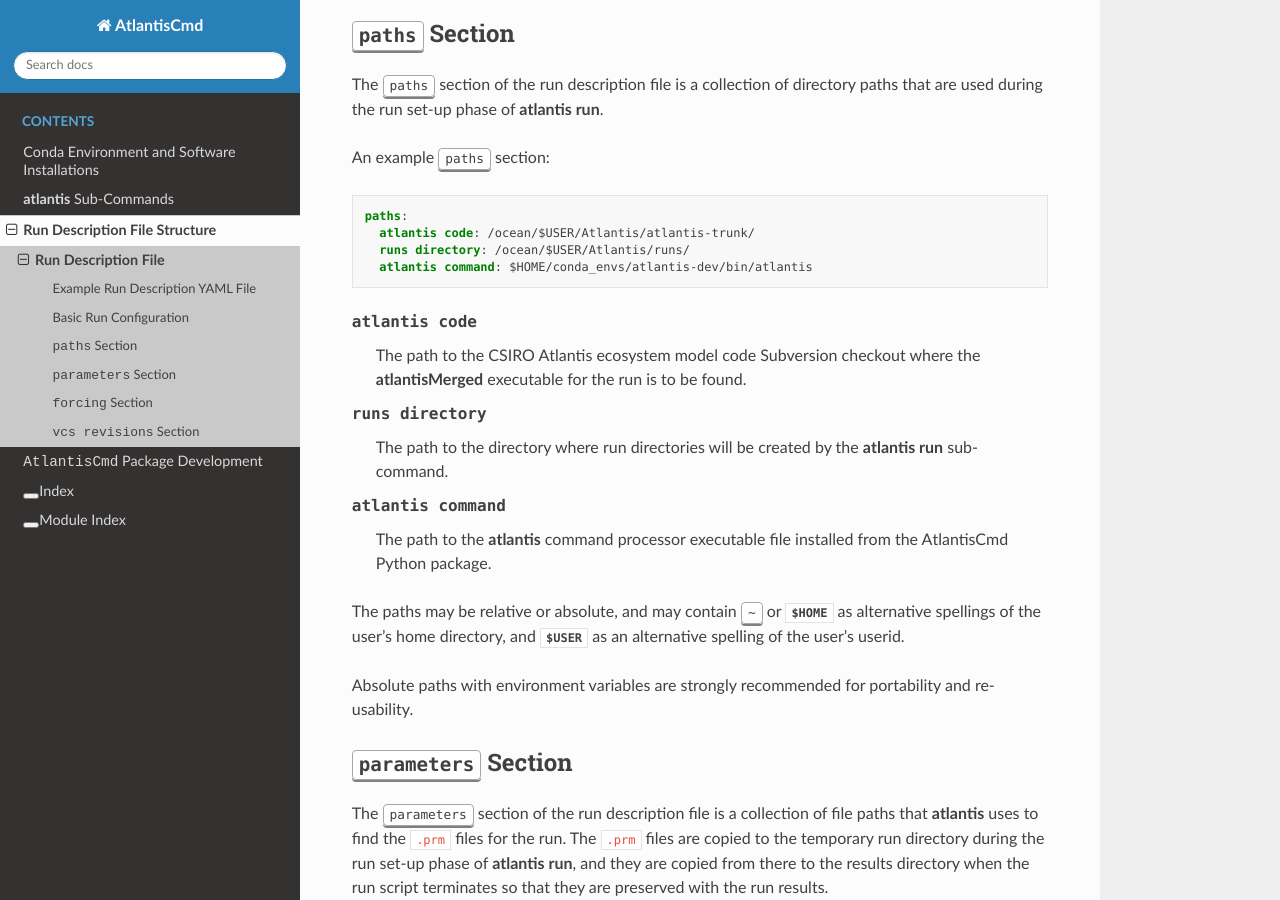
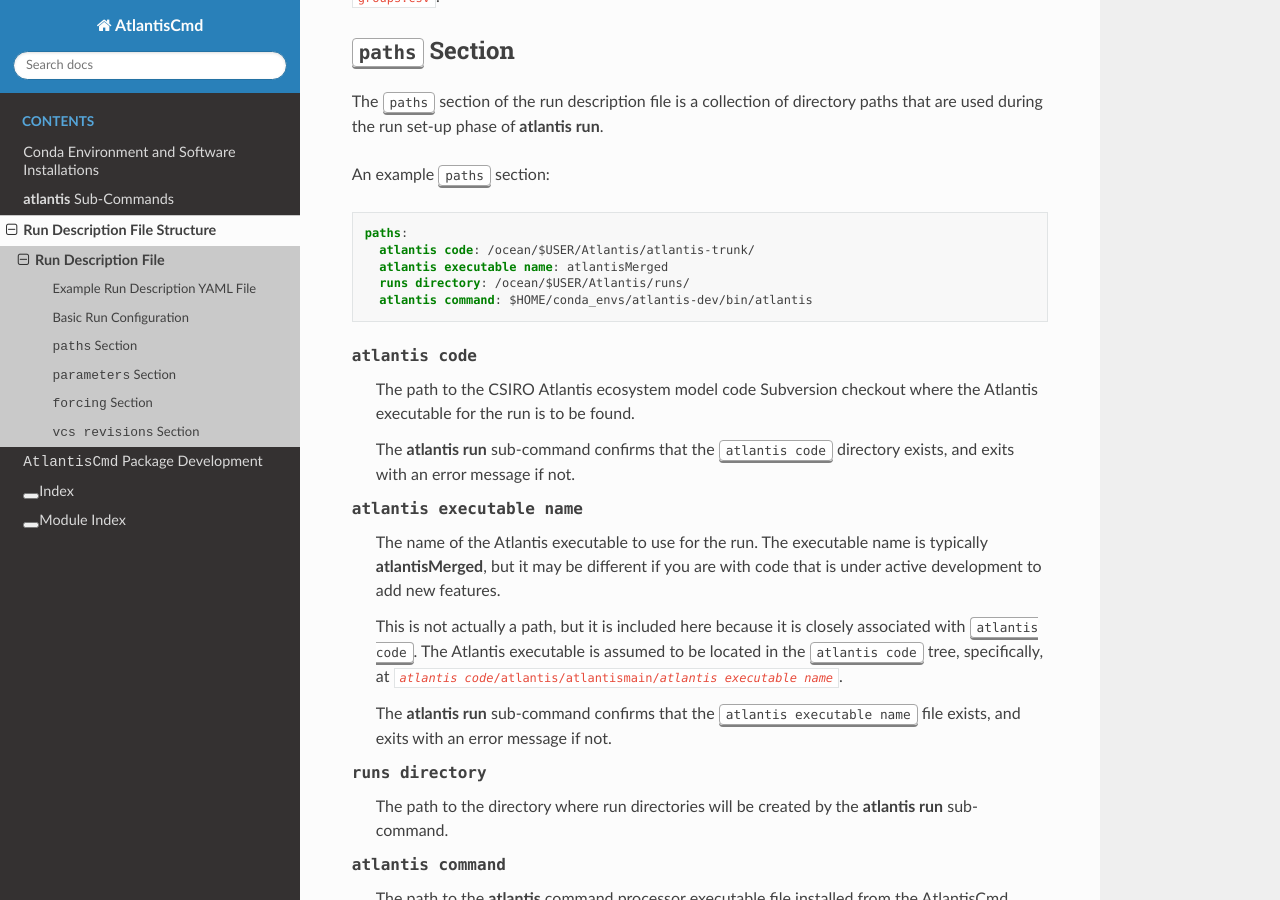
Before and after one commit to SS-Atlantis/AtlantisCmd, a Sphinx documentation site: the page built from docs/run_description_file/yaml_file.rst, in a window 1280 px wide and 900 px high, scrolled down 2481 px. Built offline with Sphinx 7.4.7 and the Read the Docs theme 2.0.0, drawn with Linux system fonts in a browser that asks for light colours; some of the changed text lies outside the part shown.

Commit message:
Get Atlantis executable name from run desc YAML

```diff
--- a/docs/run_description_file/atlantis-example.yaml
+++ b/docs/run_description_file/atlantis-example.yaml
@@ -2,6 +2,7 @@
 
 paths:
   atlantis code: /ocean/$USER/Atlantis/atlantis-trunk/
+  atlantis executable name: atlantisMerged
   runs directory: /ocean/$USER/Atlantis/runs/
   atlantis command: $HOME/conda_envs/atlantis-dev/bin/atlantis
 
--- a/docs/run_description_file/yaml_file.rst
+++ b/docs/run_description_file/yaml_file.rst
@@ -118,11 +118,34 @@
 
     paths:
       atlantis code: /ocean/$USER/Atlantis/atlantis-trunk/
+      atlantis executable name: atlantisMerged
       runs directory: /ocean/$USER/Atlantis/runs/
       atlantis command: $HOME/conda_envs/atlantis-dev/bin/atlantis
 
 :kbd:`atlantis code`
-  The path to the CSIRO Atlantis ecosystem model code Subversion checkout where the :program:`atlantisMerged` executable for the run is to be found.
+  The path to the CSIRO Atlantis ecosystem model code Subversion checkout where
+  the Atlantis executable for the run is to be found.
+
+  The :command:`atlantis run` sub-command confirms that the :kbd:`atlantis code`
+  directory exists,
+  and exits with an error message if not.
+
+:kbd:`atlantis executable name`
+  The name of the Atlantis executable to use for the run.
+  The executable name is typically :program:`atlantisMerged`,
+  but it may be different if you are with code that is under active development to add new
+  features.
+
+  This is not actually a path,
+  but it is included here because it is closely associated with :kbd:`atlantis code`.
+  The Atlantis executable is assumed to be located in the :kbd:`atlantis code` tree,
+  specifically,
+  at :file:`{atlantis code}/atlantis/atlantismain/{atlantis executable name}`.
+
+  The :command:`atlantis run` sub-command confirms that the
+  :kbd:`atlantis executable name` file exists,
+  and exits with an error message if not.
+
 
 :kbd:`runs directory`
   The path to the directory where run directories will be created by the :command:`atlantis run` sub-command.
```
Also changed, not shown: 6 other files.
